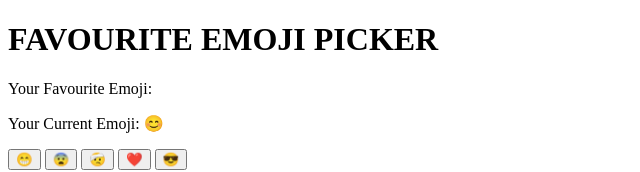
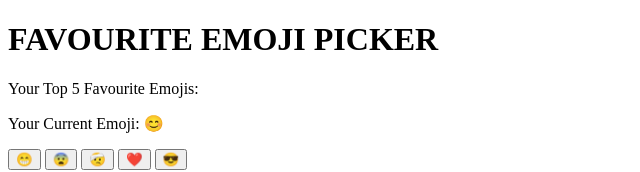
Before and after one commit to maghfoor-a/emoji-picker-app-react, a React (Create React App) app: page / in a window 1280 px wide. Shown: the top 172 px of the page, without its empty margins (0-640 px from the left). Built offline with nearby package versions, Linux system fonts and the light colour scheme; the HTML template or start-up script is replaced by a standard one.

Commit message:
added map function to show top 5 emojis

```diff
--- a/src/components/EmojiPicker.tsx
+++ b/src/components/EmojiPicker.tsx
@@ -33,8 +33,8 @@ export default function EmojiPicker(): JSX.Element {
     <>
       <h1>FAVOURITE EMOJI PICKER</h1>
       <p>
-        Your Favourite Emoji:{" "}
-        {currentFavouriteEmoji.map((emoji, i) => (
+        Your Top 5 Favourite Emojis:
+        {(currentFavouriteEmoji.slice(-5)).map((emoji, i) => (
           <li key={i}>{emoji}</li>
         ))}
       </p>
```
